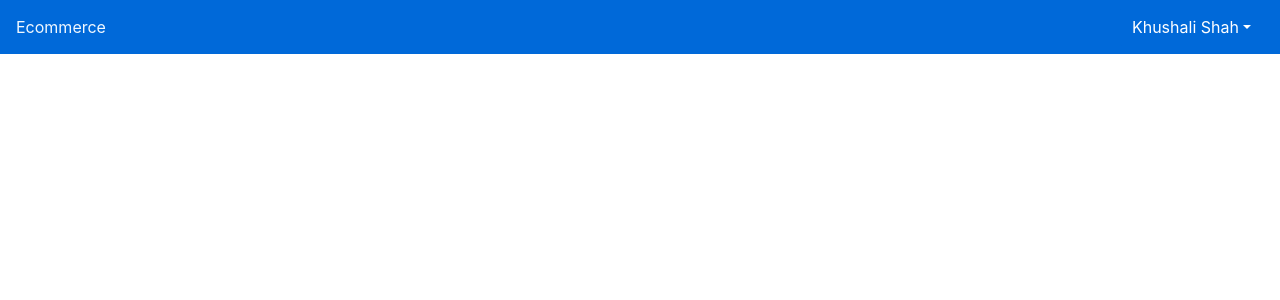
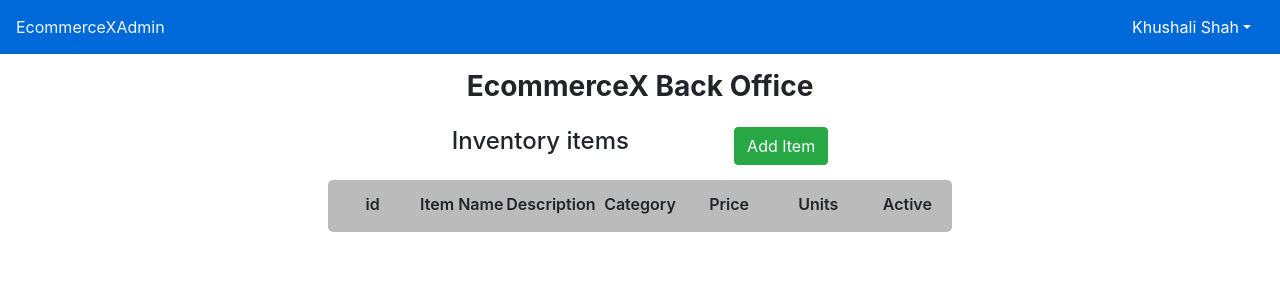
Before and after one commit to khushali77/Ecommerce-Store7, a React (Create React App) app: page /backend in a window 1280 px wide. Shown: the top 300 px of the page. Built offline with nearby package versions, Linux system fonts and the light colour scheme.

Commit message:
Design backend page

```diff
--- a/public/index.html
+++ b/public/index.html
@@ -26,7 +26,7 @@
     -->
     <link href="https://cdn.jsdelivr.net/npm/bootstrap@5.0.0-beta1/dist/css/bootstrap.min.css" rel="stylesheet" integrity="sha384-giJF6kkoqNQ00vy+HMDP7azOuL0xtbfIcaT9wjKHr8RbDVddVHyTfAAsrekwKmP1" crossorigin="anonymous">
     <link rel="stylesheet" href="https://maxcdn.bootstrapcdn.com/bootstrap/latest/css/bootstrap.min.css">
-    <title>Ecommerce7</title>
+    <title>EcommerceX</title>
   </head>
   <body>
     <noscript>You need to enable JavaScript to run this app.</noscript>
--- a/src/App.js
+++ b/src/App.js
@@ -2,11 +2,12 @@ import "./css/App.css";
 import React from "react";
 import {BrowserRouter,Route} from "react-router-dom";
 import Navbar from "components/navbar";
-import Home from "components/home";
+import Home from "components/pages/home";
 import Profile from "components/profile";
-import Settings from "components/settings";
-import MyCart from "components/mycart";
-import MyOrders from "components/myorders";
+import Settings from "components/pages/settings";
+import MyCart from "components/pages/mycart";
+import MyOrders from "components/pages/myorders";
+import Backend from "components/pages/backend";
 
 function App() {
   return (
@@ -18,6 +19,7 @@ function App() {
      <Route exact path='/settings' component={Settings}/>
      <Route exact path='/mycart' component={MyCart}/>
      <Route exact path='/myorders' component={MyOrders}/>
+     <Route exact path='/backend' component={Backend}/>
      </BrowserRouter>
     </div>
   );
--- a/src/components/navbar.jsx
+++ b/src/components/navbar.jsx
@@ -7,7 +7,8 @@ function Navbar(){
     return(
     <>
     <ul className="navbar">
-        <li><Link to='/'className="brand">Ecommerce</Link></li>
+        <li><Link to='/'className="brand">EcommerceX</Link></li>
+        <li><Link to='/backend'className="admin">Admin</Link></li>
         <li>
             <DropdownButton menuAlign="right" title="Khushali Shah" id="dropdown-menu-align-right" className="dropdown">
             <Dropdown.Item eventKey="1"><Link to='/profile'>My Profile</Link></Dropdown.Item>
--- /dev/null
+++ b/src/components/pages/backend.jsx
@@ -0,0 +1,26 @@
+import React from "react";
+import {Button} from "react-bootstrap";
+import {Link} from "react-router-dom";
+
+function Backend(){
+    return(
+        <div className="backend">
+            <h3 className="heading-1">EcommerceX Back Office</h3>
+            <div className="heading-2">
+                <h4>Inventory items</h4>
+                <Link to='/backend/add'><Button variant="success" className="additembtn">Add Item</Button>{' '}</Link>
+            </div>
+            <div className="title">
+                <p>id</p>
+                <p>Item Name</p>
+                <p>Description</p>
+                <p>Category</p>
+                <p>Price</p>
+                <p>Units</p>
+                <p>Active</p>
+            </div>
+        </div>
+    );
+}
+
+export default Backend;
--- a/src/css/App.css
+++ b/src/css/App.css
@@ -1,5 +1,7 @@
 .navbar{
   background-color: #0069d9;
+  display: grid;
+  grid-template-columns: 1fr 10fr 1fr;
 }
 
 .navbar li{
@@ -13,6 +15,11 @@
 
 .brand{
   color: aliceblue;
+}
+
+.admin{
+  color: aliceblue;
+  justify-self: center;
 }
 
 .btn-primary{
@@ -56,3 +63,29 @@
   align-self: center;
   width: 60%;
 }
+
+.backend{
+  display: grid;
+  justify-items: center;
+  width:100%;
+  grid-row-gap: 15px;
+}
+
+.heading-1{
+  font-weight: bold;
+}
+
+.heading-2{
+  display: grid;
+  grid-template-columns: 3fr 1fr;
+}
+
+.title{
+  background-color: rgb(187, 187, 187);
+  display: grid;
+  grid-template-columns: repeat(7,1fr);
+  justify-items: center;
+  padding-top: 1%;
+  border-radius: 5px;
+  font-weight: 600;
+}
```
Also changed, not shown: src/components/pages/home.jsx (renamed from src/components/home.jsx), src/components/pages/mycart.jsx (renamed from src/components/mycart.jsx), src/components/pages/myorders.jsx (renamed from src/components/myorders.jsx), src/components/pages/settings.jsx (renamed from src/components/settings.jsx).
